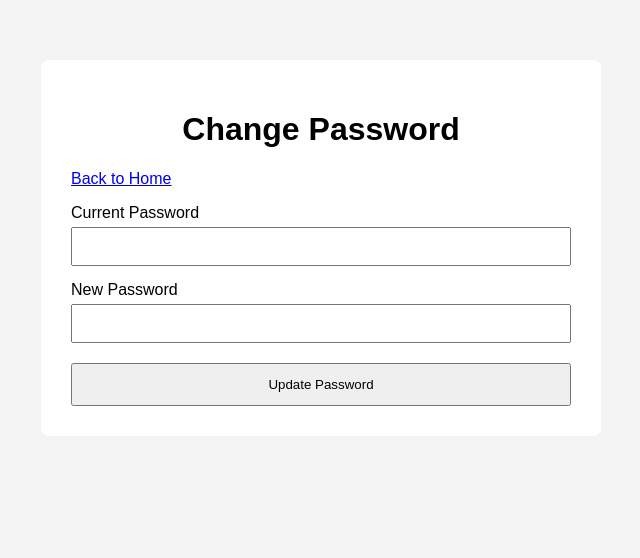
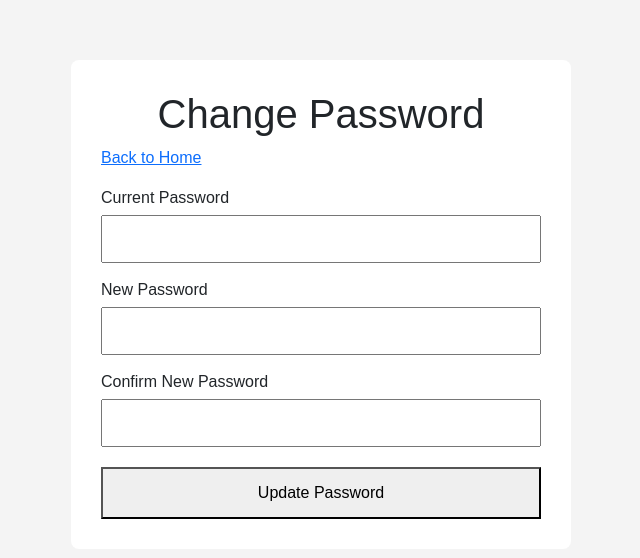
Before and after one commit to Mini-Facebook-Application/mini-facebook, a PHP site: page /changepassword.php in a window 1280 px wide. Shown: the top 558 px of the page, without its empty margins (319-959 px from the left). Run offline with PHP 8.4, Linux system fonts and the light colour scheme; the visitor is signed in with stand-in values (Sample User, id 1).

Commit message:
Implement CSRF protection and validation for password change
Enhance password change functionality with CSRF protection and improved validation checks.

```diff
--- a/changepassword.php
+++ b/changepassword.php
@@ -1,89 +1,177 @@
 <?php
-session_start();
-include "config.php";
 
-if (!isset($_SESSION["user_id"])) {
-    header("Location: login.php");
-    exit();
-}
+// Load security functions and require login.
+require_once "common.php";
+require_login();
 
 $message = "";
 $user_id = $_SESSION["user_id"];
 
-if ($_SERVER["REQUEST_METHOD"] == "POST") {
+// Process the password-change form.
+if ($_SERVER["REQUEST_METHOD"] === "POST") {
 
-    $current_password = $_POST["current_password"];
-    $new_password = $_POST["new_password"];
+    // Protect the form against CSRF attacks.
+    verify_csrf();
 
-    $sql = "SELECT password FROM users WHERE id = ?";
-    $stmt = $conn->prepare($sql);
+    $current_password =
+        $_POST["current_password"] ?? "";
+
+    $new_password =
+        $_POST["new_password"] ?? "";
+
+    $confirm_password =
+        $_POST["confirm_password"] ?? "";
+
+    // Get the user's current password hash.
+    $stmt = $conn->prepare(
+        "SELECT password FROM users WHERE id = ?"
+    );
+
     $stmt->bind_param("i", $user_id);
     $stmt->execute();
 
     $result = $stmt->get_result();
     $user = $result->fetch_assoc();
 
-    if (!password_verify($current_password, $user["password"])) {
+    $stmt->close();
 
+    // Validate the current and new passwords.
+    if (
+        !$user ||
+        !password_verify(
+            $current_password,
+            $user["password"]
+        )
+    ) {
         $message = "Current password is incorrect.";
 
     } elseif (strlen($new_password) < 8) {
+        $message =
+            "New password must be at least 8 characters.";
 
-        $message = "New password must be at least 8 characters.";
+    } elseif ($new_password !== $confirm_password) {
+        $message = "New passwords do not match.";
 
     } else {
 
-        $hashed_password = password_hash($new_password, PASSWORD_DEFAULT);
+        // Hash the new password before saving it.
+        $hashed_password = password_hash(
+            $new_password,
+            PASSWORD_DEFAULT
+        );
 
-        $sql = "UPDATE users SET password = ? WHERE id = ?";
-        $stmt = $conn->prepare($sql);
-        $stmt->bind_param("si", $hashed_password, $user_id);
+        $stmt = $conn->prepare(
+            "UPDATE users
+             SET password = ?
+             WHERE id = ?"
+        );
+
+        $stmt->bind_param(
+            "si",
+            $hashed_password,
+            $user_id
+        );
 
         if ($stmt->execute()) {
             $message = "Password updated successfully.";
+
+            // Create a new session ID after the password change.
+            session_regenerate_id(true);
         } else {
             $message = "Password update failed.";
         }
+
+        $stmt->close();
     }
 }
 ?>
 
 <!DOCTYPE html>
-<html>
+<html lang="en">
+
 <head>
-    <title>Change Password</title>
+    <meta charset="UTF-8">
+
+    <meta
+        name="viewport"
+        content="width=device-width, initial-scale=1.0"
+    >
+
+    <title>Change Password | miniFacebook</title>
+
+    <!-- Open-source Bootstrap framework -->
+    <link
+        rel="stylesheet"
+        href="https://cdn.jsdelivr.net/npm/bootstrap@5.3.3/dist/css/bootstrap.min.css"
+    >
+
     <link rel="stylesheet" href="style.css">
 </head>
 
 <body>
 
-<div class="container">
+    <main class="container">
 
-<h1>Change Password</h1>
+        <h1>Change Password</h1>
 
-<p><a href="index.php">Back to Home</a></p>
+        <p>
+            <a href="index.php">Back to Home</a>
+        </p>
 
-<?php
-if ($message != "") {
-    echo "<p>$message</p>";
-}
-?>
+        <?php if ($message !== ""): ?>
+            <p class="message">
+                <?= e($message) ?>
+            </p>
+        <?php endif; ?>
 
-<form method="post">
+        <form method="post" action="changepassword.php">
 
-<label>Current Password</label>
-<input type="password" name="current_password" required>
+            <!-- Hidden CSRF token -->
+            <?= csrf_input() ?>
 
-<label>New Password</label>
-<input type="password" name="new_password" required>
+            <label for="current_password">
+                Current Password
+            </label>
 
-<button type="submit">
-Update Password
-</button>
+            <input
+                type="password"
+                id="current_password"
+                name="current_password"
+                required
+            >
 
-</form>
+            <label for="new_password">
+                New Password
+            </label>
 
-</div>
+            <input
+                type="password"
+                id="new_password"
+                name="new_password"
+                required
+                minlength="8"
+            >
+
+            <label for="confirm_password">
+                Confirm New Password
+            </label>
+
+            <input
+                type="password"
+                id="confirm_password"
+                name="confirm_password"
+                required
+                minlength="8"
+            >
+
+            <button type="submit">
+                Update Password
+            </button>
+
+        </form>
+
+    </main>
 
 </body>
+
 </html>
```
